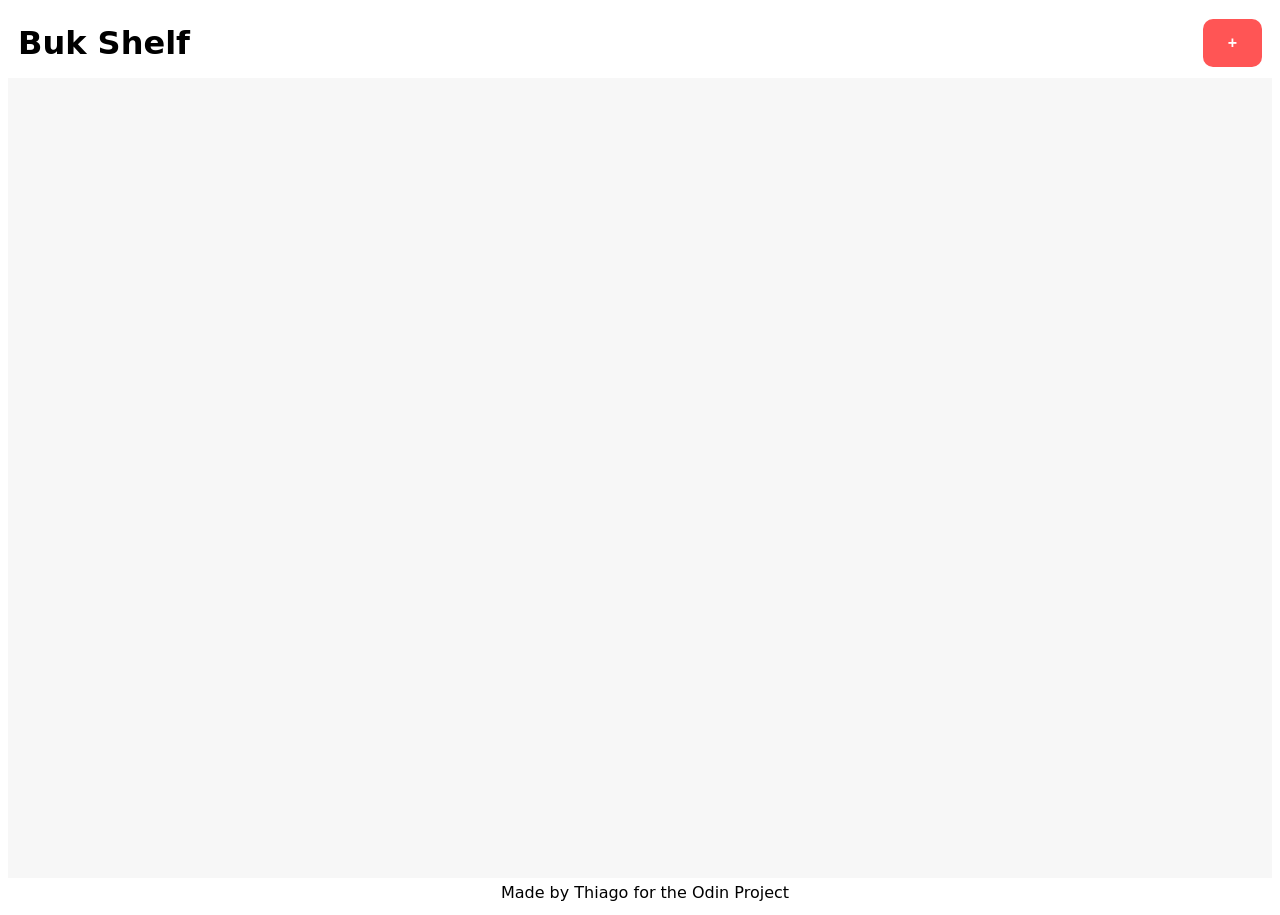
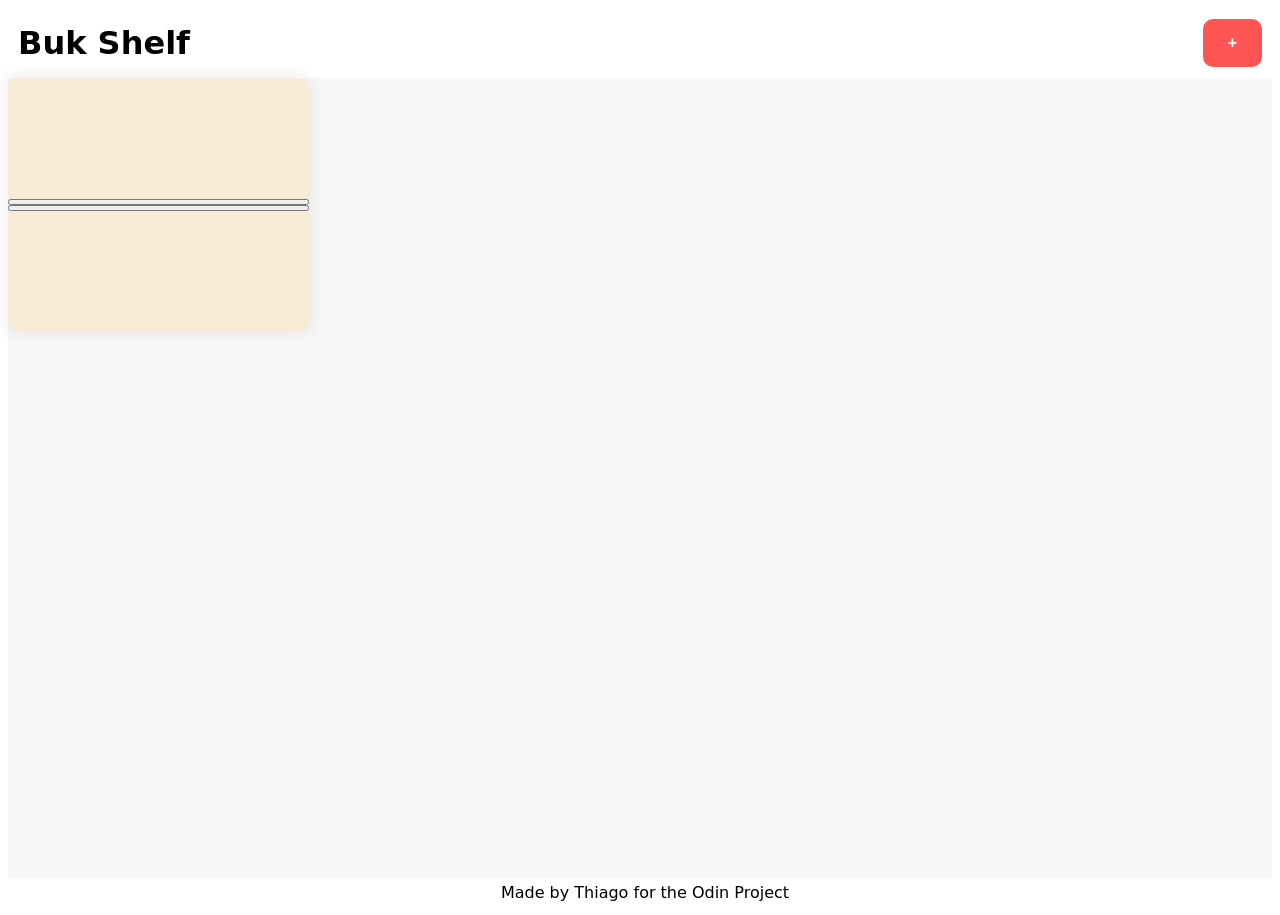
Before and after one commit to tdematos/Book-List-Library, a plain HTML site: page index.html in a window 1280 px wide. Drawn offline with Linux system fonts and the light colour scheme; a web font is replaced by a local one.

Commit message:
created and started to style the book container

```diff
--- a/index.js
+++ b/index.js
@@ -37,8 +37,27 @@ function displayBook(array) {
 
 displayBook(myLibrary);
 
+// create the book element
+const body = document.querySelector(".body");
+const bookContainer = document.createElement("div");
+const titleOutput = document.createElement("div");
+const authorOutput = document.createElement("div");
+const pageNumberOutput = document.createElement("div");
+const readButton = document.createElement("button");
+const removeButton = document.createElement("button");
+
+body.appendChild(bookContainer);
+bookContainer.appendChild(titleOutput);
+bookContainer.appendChild(authorOutput);
+bookContainer.appendChild(pageNumberOutput);
+bookContainer.appendChild(readButton);
+bookContainer.appendChild(removeButton);
+
+bookContainer.className = "book-container";
+readButton.className = "read-button";
+removeButton.className = "remove-button";
+
 //create a new book button that lets users add inputs in a form field
-const body = document.querySelector(".body");
 const addBooksButton = document.querySelector(".add");
 
 addBooksButton.addEventListener("click", function () {
--- a/style.css
+++ b/style.css
@@ -43,7 +43,7 @@ h1 {
   display: grid;
   grid-template-columns: repeat(12, 1fr);
   grid-template-rows: repeat(12, 1fr);
-  gap: 10px;
+  gap: 20px;
   height: 100vh;
   width: 100%;
   margin: 0px;
@@ -117,3 +117,19 @@ input {
   font-size: 1rem;
   color: white;
 }
+
+.book-container {
+  grid-area: span 4 / span 3;
+  border-radius: 10px;
+  background-color: antiquewhite;
+  display: flex;
+  flex-direction: column;
+  justify-content: center;
+  align-items: center;
+  box-shadow: 0 0 15px 4px rgba(0, 0, 0, 0.06);
+}
+
+.read-button,
+.remove-button {
+  width: 100%;
+}
```
